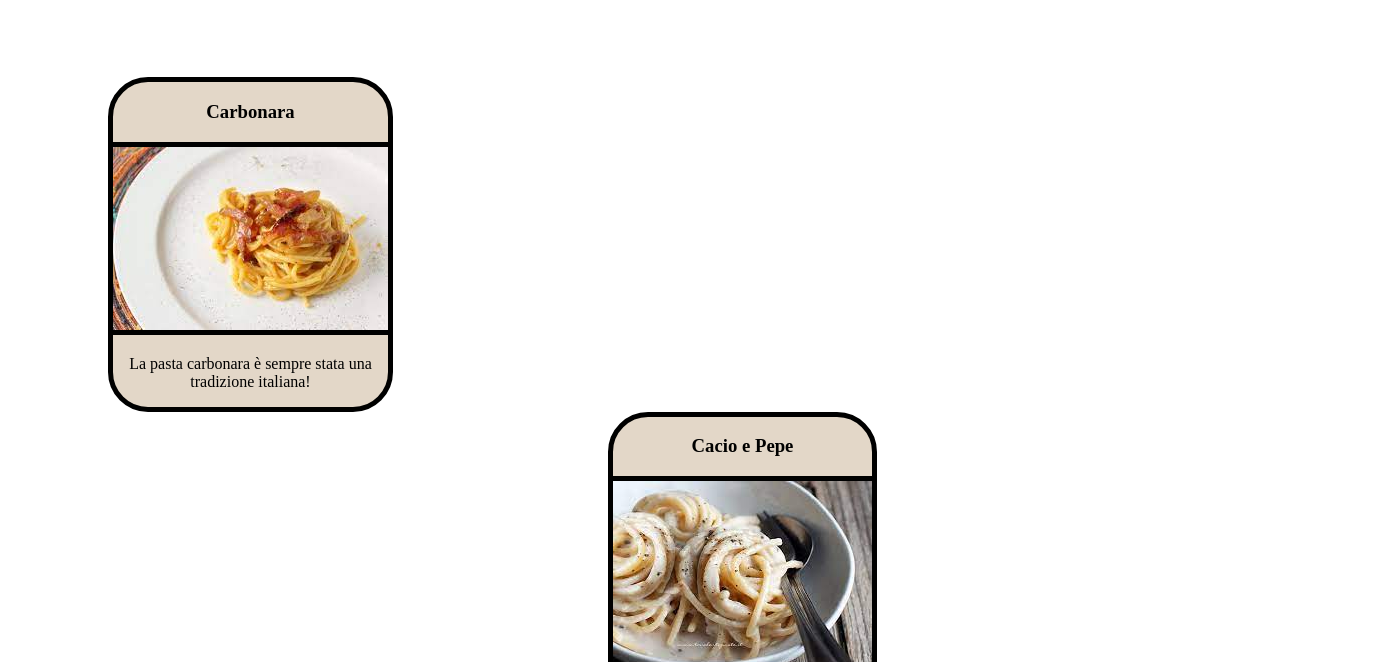
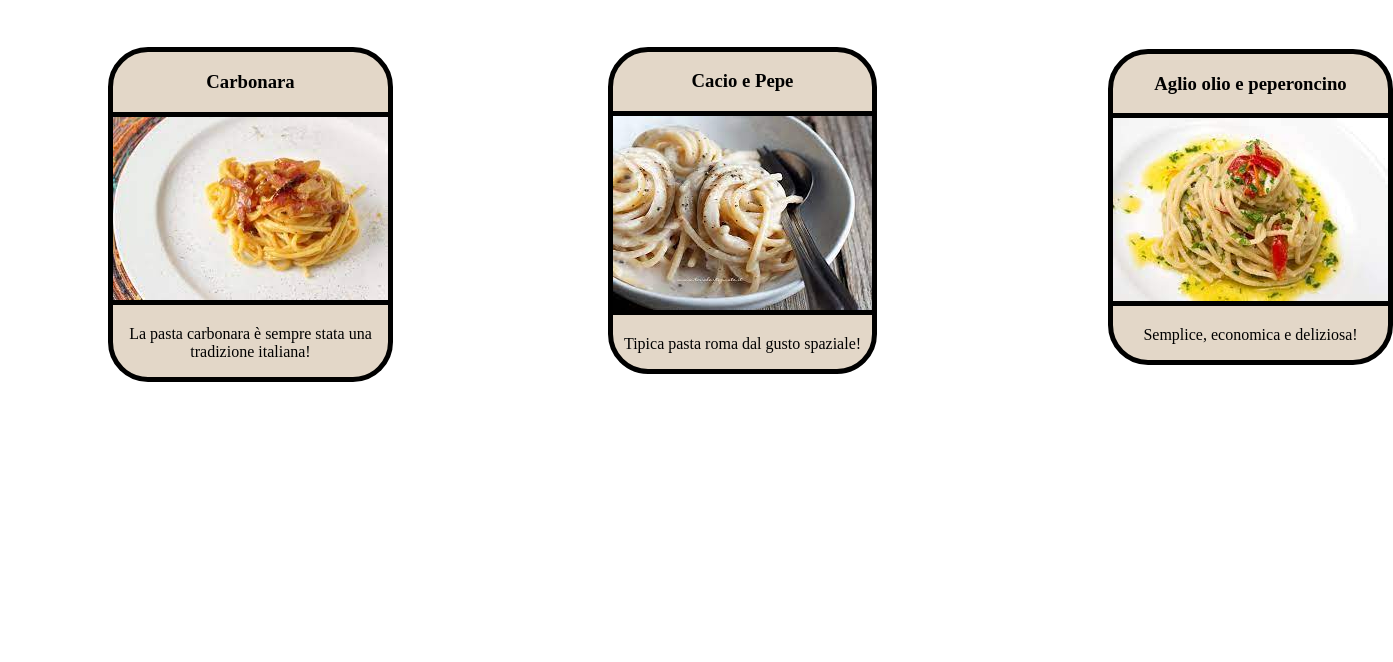
Before and after one commit to kcd005/storia-pasta, a plain HTML site: page index.html in a window 1280 px wide. Shown: the part 138-800 px from the top of the page, 1393 px wide, since content can reach past the window. Drawn offline with Linux system fonts and the light colour scheme.

Commit message:
Update style.css

```diff
--- a/style.css
+++ b/style.css
@@ -29,10 +29,11 @@ div
 {
     border: 5px solid black;
     border-radius: 40px;
-    margin-top: 80px;
-    margin-left: 100px;
     width:min-content;
     text-align: center;
+    position: relative;
+    left: 100px;
+    top: 40px;
 
 }
 
@@ -65,7 +66,10 @@ div
     border: 5px solid black;
     border-radius: 40px;
     width:min-content;
-    margin-left: 600px;
+    position: relative;
+    left: 600px;
+    bottom: 295px
+
 }
 
 #pasta2
@@ -94,10 +98,11 @@ div
 {
     border: 5px solid black;
     border-radius: 40px;
-    margin-top: 80px;
-    margin-right: 100px;
     width:min-content;
     text-align: center;
+    position: relative;
+    left: 1100px;
+    bottom: 620px;
 }
 
 #pasta3
```
